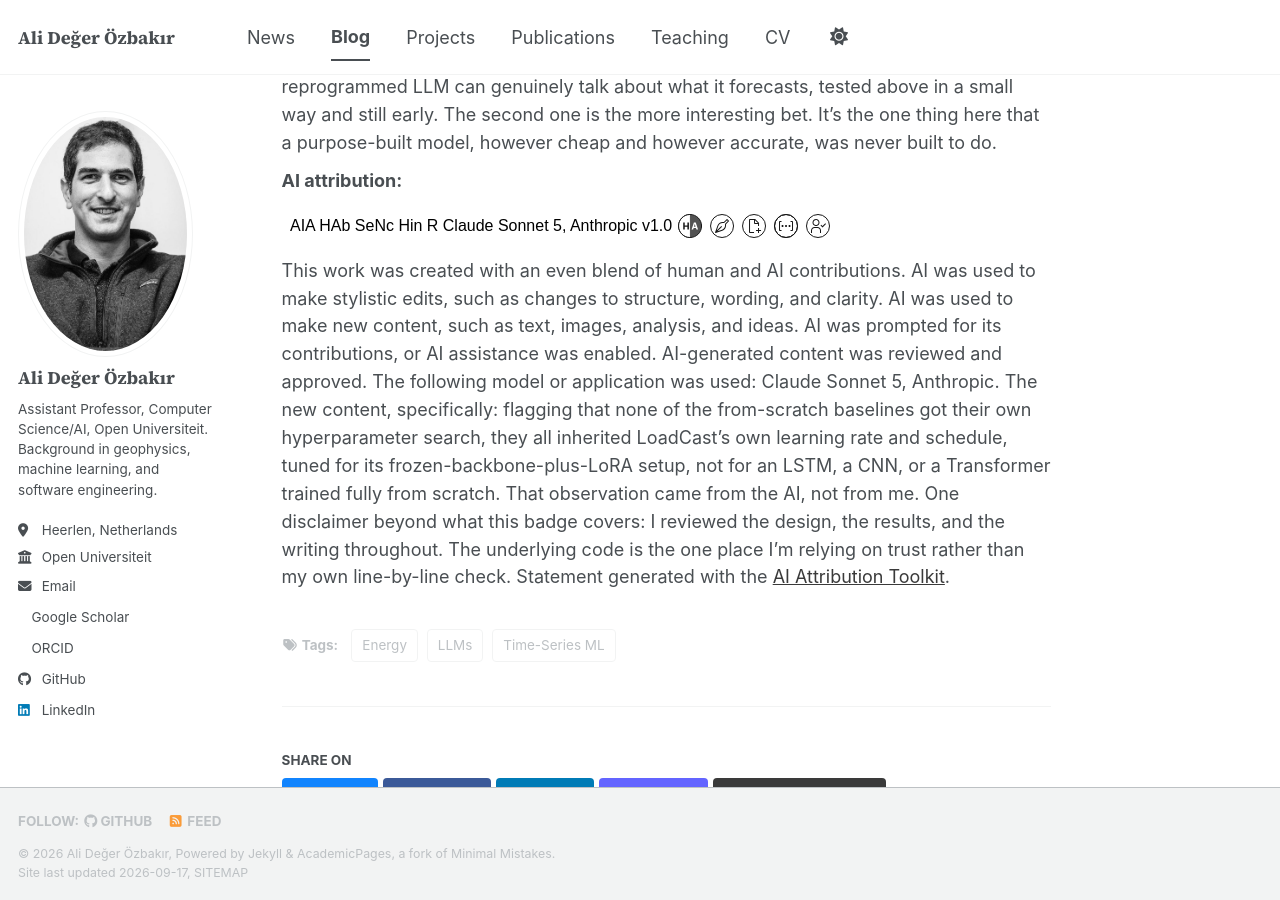
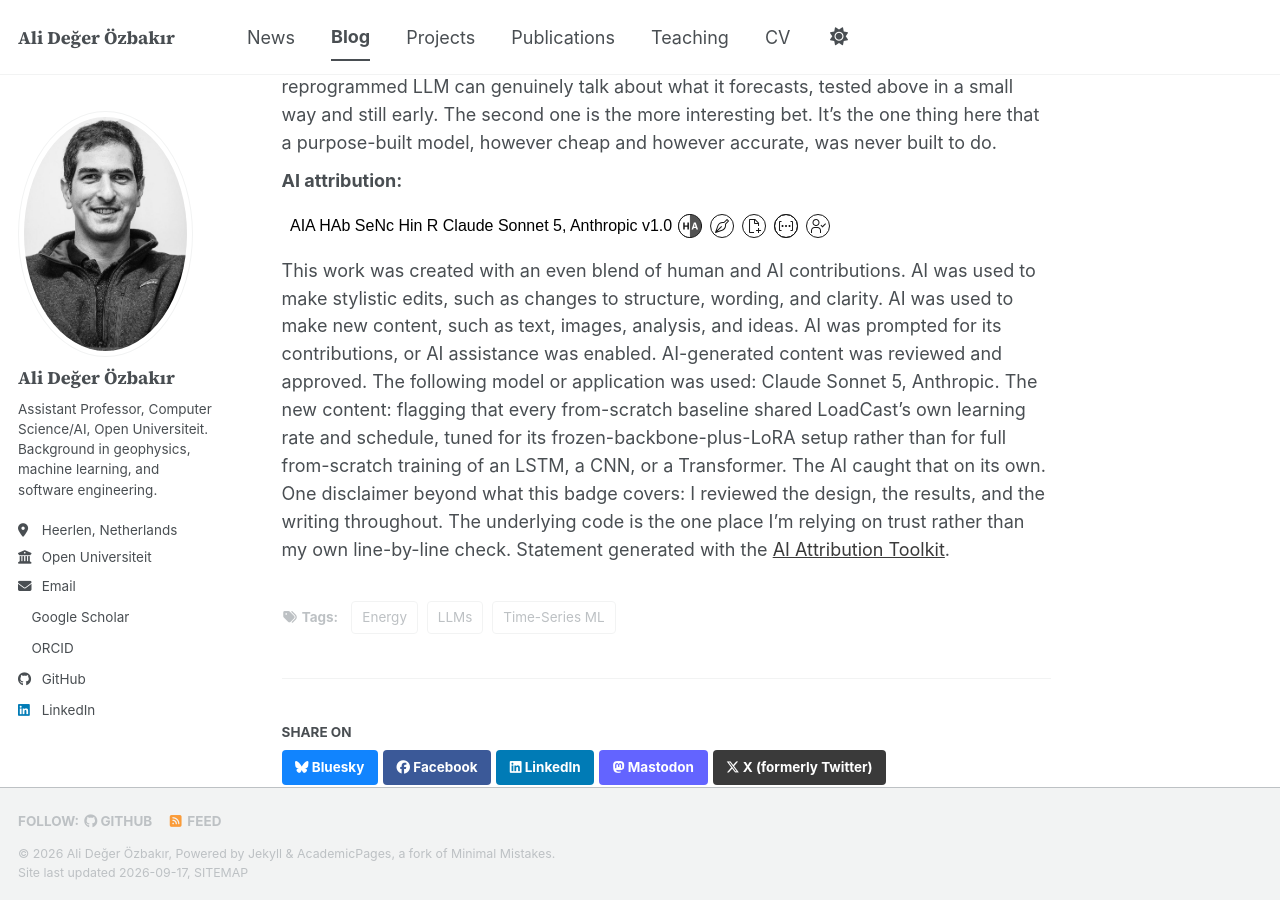
Before and after one commit to aozbakir/aozbakir.github.io, a Jekyll site: the page built from _posts/2026-09-16-reprogramming-llm-electricity-forecasting.md, in a window 1280 px wide and 900 px high, scrolled down 6828 px. Built offline with Jekyll 4.4.1, drawn with Linux system fonts in a browser that asks for light colours; a style sheet for code colours, icons or effects is not loaded.

Commit message:
Fix negative constructs in the attribution paragraph
This text was added after the full-post negative-construct pass had
already finished, so it never got the same treatment. "None of the
baselines got..." and "not from me" both rewritten positive, matching
the pattern already applied everywhere else in the post.

Co-Authored-By: Claude Sonnet 5 <noreply@anthropic.com>

```diff
--- a/_posts/2026-09-16-reprogramming-llm-electricity-forecasting.md
+++ b/_posts/2026-09-16-reprogramming-llm-electricity-forecasting.md
@@ -91,4 +91,4 @@ So the general-purpose LLM still trails, and the case against it now extends bey
 
 <img src="/images/abbreviated_statement.svg" alt="AI attribution badge: Human-AI blend, stylistic edits, new content, human-initiated, reviewed. Claude Sonnet 5, Anthropic. v1.0" width="556" height="40">
 
-This work was created with an even blend of human and AI contributions. AI was used to make stylistic edits, such as changes to structure, wording, and clarity. AI was used to make new content, such as text, images, analysis, and ideas. AI was prompted for its contributions, or AI assistance was enabled. AI-generated content was reviewed and approved. The following model or application was used: Claude Sonnet 5, Anthropic. The new content, specifically: flagging that none of the from-scratch baselines got their own hyperparameter search, they all inherited LoadCast's own learning rate and schedule, tuned for its frozen-backbone-plus-LoRA setup, not for an LSTM, a CNN, or a Transformer trained fully from scratch. That observation came from the AI, not from me. One disclaimer beyond what this badge covers: I reviewed the design, the results, and the writing throughout. The underlying code is the one place I'm relying on trust rather than my own line-by-line check. Statement generated with the [AI Attribution Toolkit](https://aiattribution.github.io/create-attribution).
+This work was created with an even blend of human and AI contributions. AI was used to make stylistic edits, such as changes to structure, wording, and clarity. AI was used to make new content, such as text, images, analysis, and ideas. AI was prompted for its contributions, or AI assistance was enabled. AI-generated content was reviewed and approved. The following model or application was used: Claude Sonnet 5, Anthropic. The new content: flagging that every from-scratch baseline shared LoadCast's own learning rate and schedule, tuned for its frozen-backbone-plus-LoRA setup rather than for full from-scratch training of an LSTM, a CNN, or a Transformer. The AI caught that on its own. One disclaimer beyond what this badge covers: I reviewed the design, the results, and the writing throughout. The underlying code is the one place I'm relying on trust rather than my own line-by-line check. Statement generated with the [AI Attribution Toolkit](https://aiattribution.github.io/create-attribution).
```
